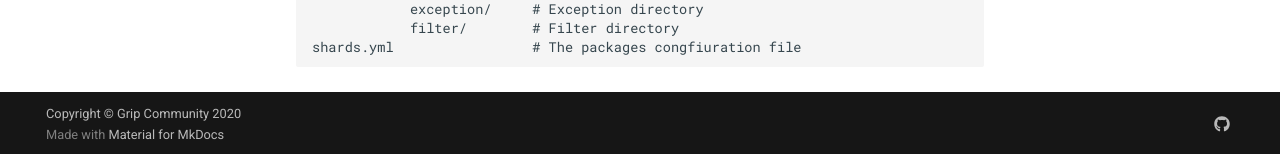
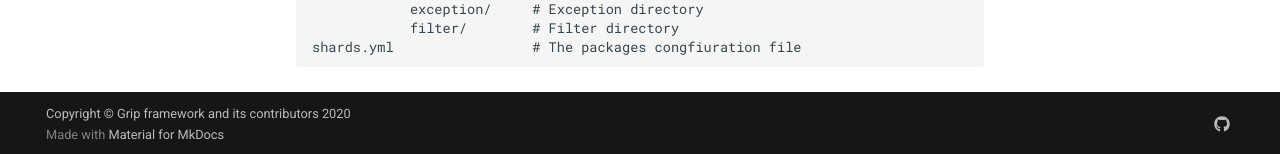
Before and after one commit to treagod/docs, an MkDocs documentation site: the page built from docs/index.md, in a window 1280 px wide. Shown: the part 743-897 px from the top of the page. Built offline with MkDocs 1.6.1 and Material for MkDocs 9.7.7, drawn with Linux system fonts in a browser that asks for light colours; comment, search, counter and statistics services are not loaded.

Commit message:
Updated the copyright landmark

```diff
--- a/mkdocs.yml
+++ b/mkdocs.yml
@@ -1,7 +1,7 @@
 # Project Information
 site_name: Grip
 site_url: https://grip-framework.github.io/docs
-site_author: Grip Community
+site_author: Grip framework and its contributors
 site_description: Grip documentation (web framework for Crystal).
 
 # Repository
@@ -9,7 +9,7 @@ repo_name: Grip Github
 repo_url: https://github.com/grip-framework/grip
 
 # Copyright
-copyright: "Copyright &copy; Grip Community 2020"
+copyright: "Copyright &copy; Grip framework and its contributors 2020"
 
 # Configuration
 theme:
```
